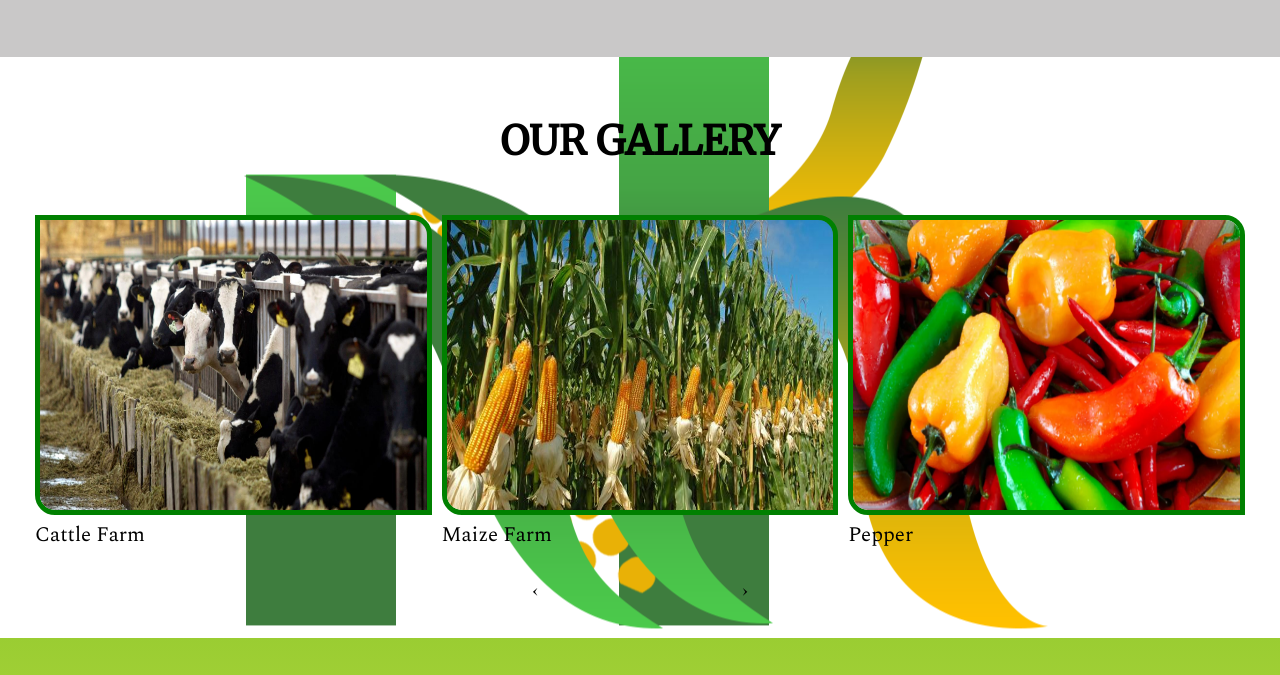
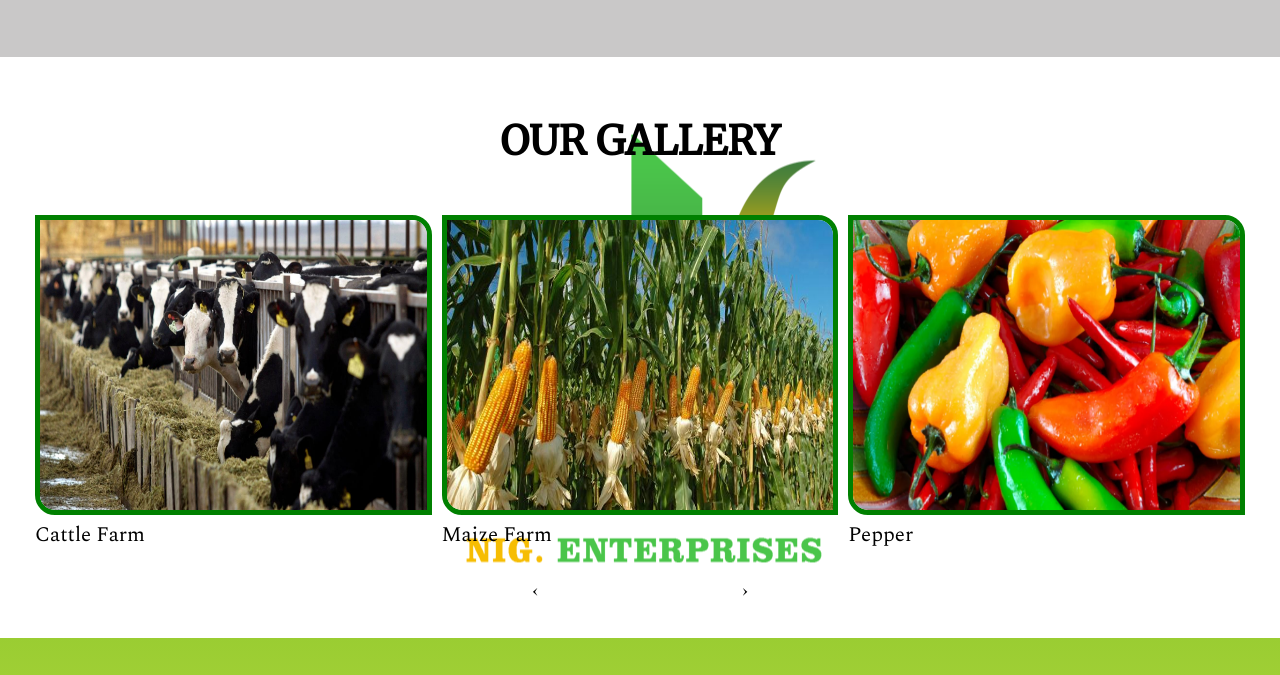
Before and after one commit to tsucess/nimakarfarmz.com.ng, a plain HTML site: page index.html in a window 1280 px wide. Shown: the part 4482-5157 px from the top of the page. Drawn offline with nearby package versions, Linux system fonts and the light colour scheme.

Commit message:
Update style.css

```diff
--- a/css/style.css
+++ b/css/style.css
@@ -453,7 +453,7 @@ header .navigate {
 
 .gallery {
     background           : rgb(255, 255, 255);
-    background-image     : url(../images/brand/NimakarLogoT.png);
+    background-image     : url(../images/brand/NimakarLogoTnew.png);
     background-repeat    : no-repeat;
     background-position  : center;
     background-attachment: fixed;
```
